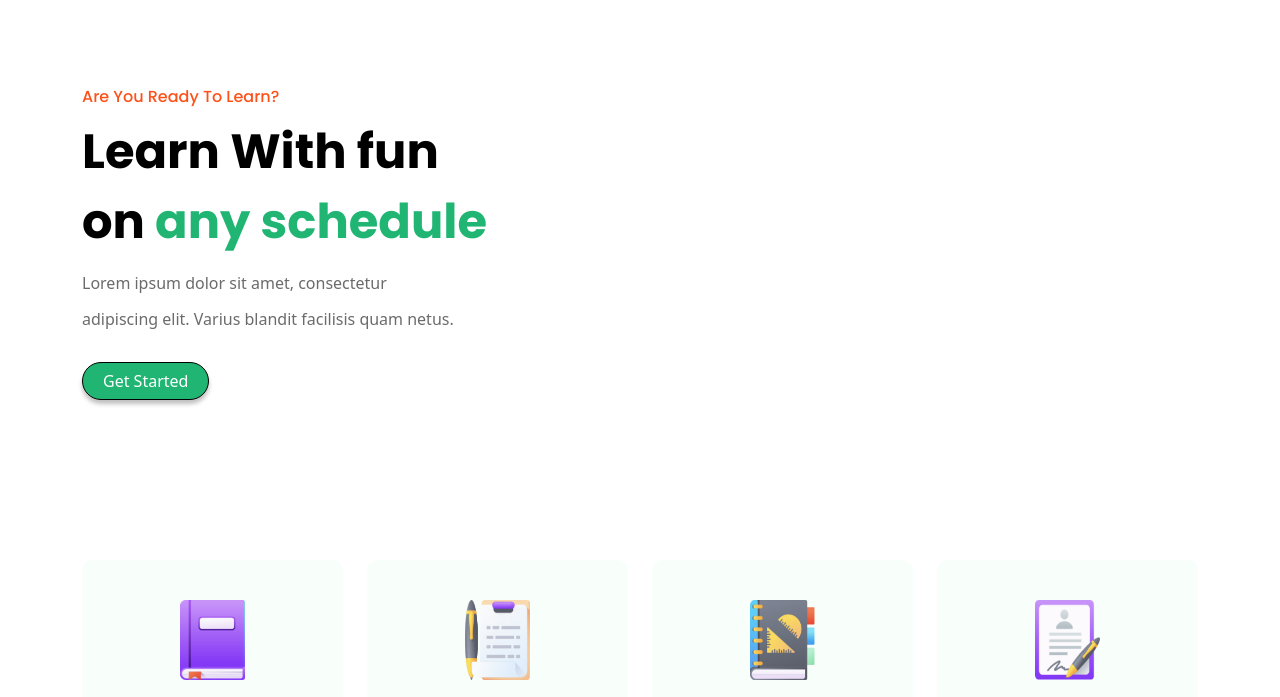
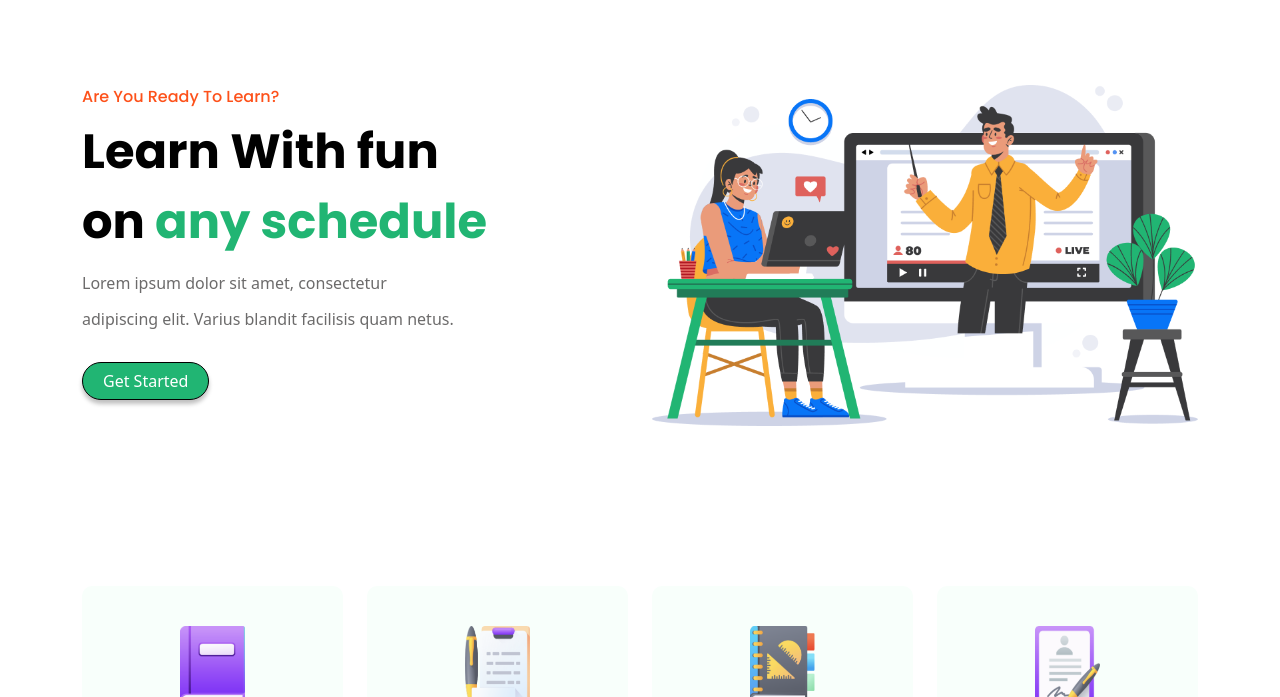
Before and after one commit to shafayet-dev78/e-school, a plain HTML site: page index.html in a window 1280 px wide. Shown: the part 86-783 px from the top of the page. Drawn offline with nearby package versions, Linux system fonts and the light colour scheme.

Commit message:
Update index.html

```diff
--- a/index.html
+++ b/index.html
@@ -59,7 +59,7 @@
                     <a href="#" class="btn btn-success">get started</a>
                 </div>
                 <div class="col-lg-6">
-                  <img src="images/https://github.com/shafayet78/e-school/blob/main/images/frame.png" alt="" class="img-fluid">
+                  <img src="images/frame.png" alt="" class="img-fluid">
                 </div>
               </div>
             </div>
```
